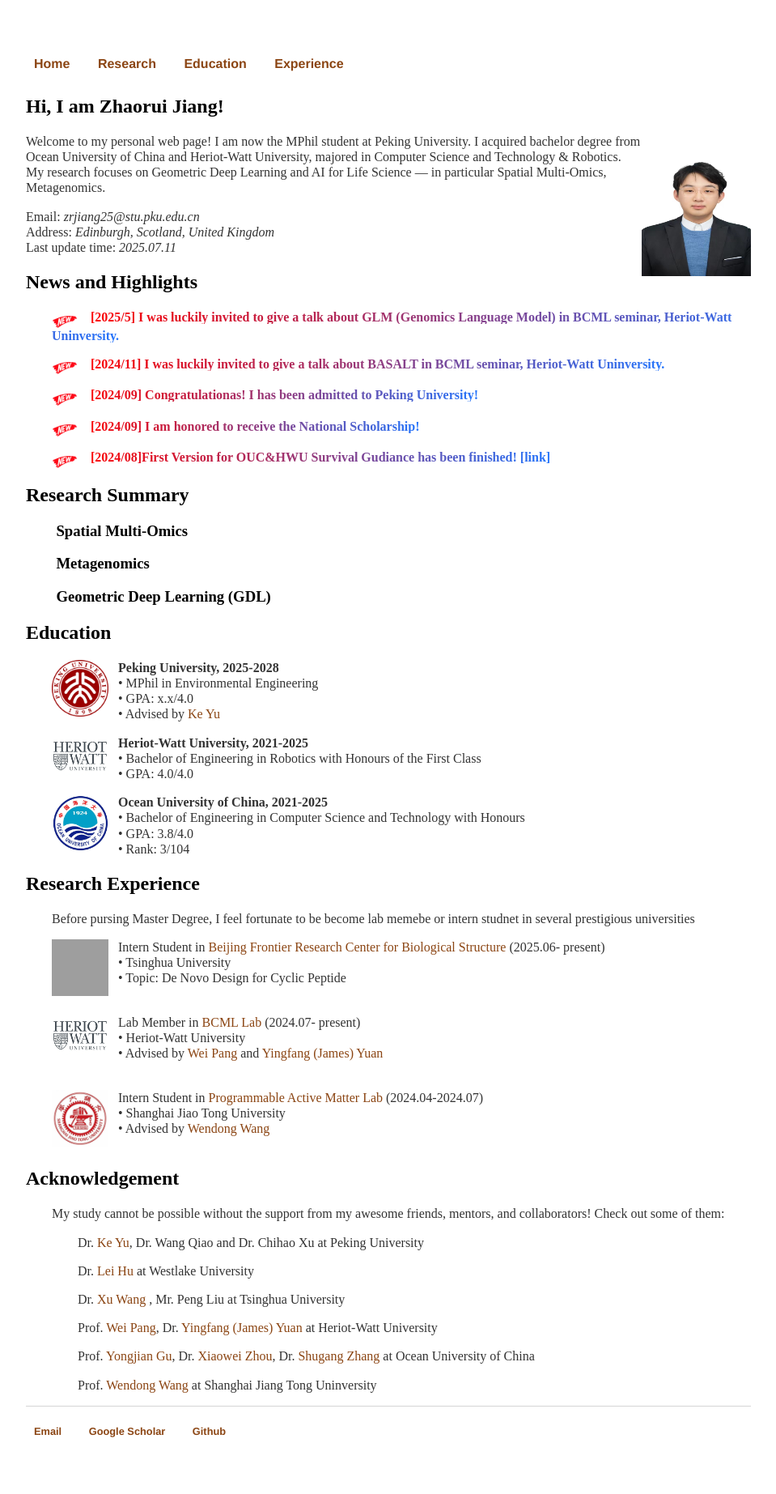
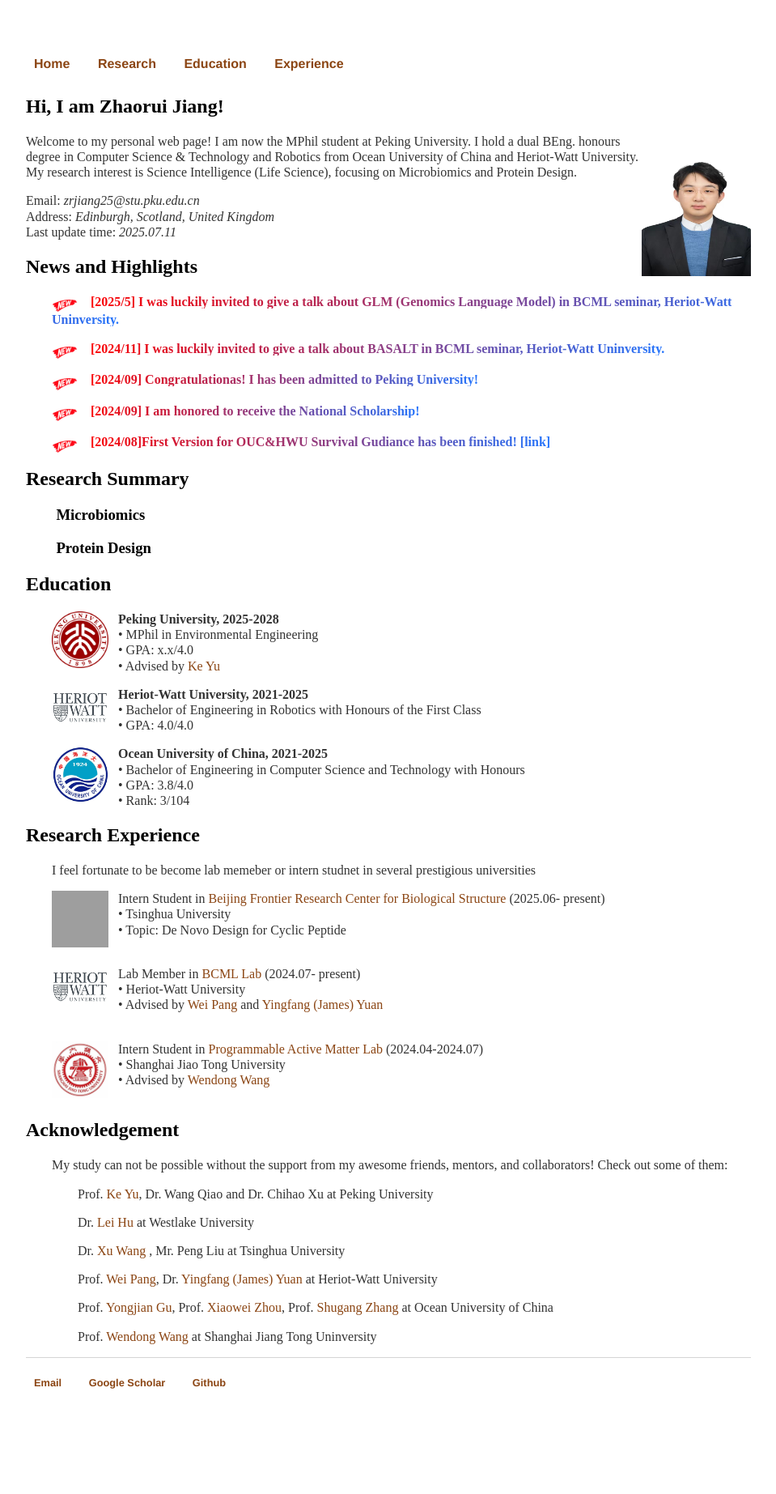
Before and after one commit to zhaorui-bi/zhaorui-bi.github.io, a Jekyll site: the page built from index.html, in a window 1280 px wide. Shown: the whole page at 81% size, without its empty margins (160-1119 px from the left). Built offline with Jekyll 4.4.1, drawn with Linux system fonts in a browser that asks for light colours; after the commit the page ends 1785 px from its top, so only the background shows below that; grey boxes are pictures that could not be loaded.

Commit message:
Update index.html

```diff
--- a/index.html
+++ b/index.html
@@ -5,8 +5,9 @@ title: Zhaorui Jiang
 <div class="blurb">
 	<h2>Hi, I am Zhaorui Jiang!</h2>
 	<p><img src="/img/person.jpg" align="right" alt="portrait" width="135" height="176"/>
-		Welcome to my personal web page! I am now the MPhil student at Peking University. I acquired bachelor degree from Ocean University of China and Heriot-Watt University, majored in Computer Science and Technology & Robotics.
-		My research focuses on Geometric Deep Learning and AI for Life Science — in particular Spatial Multi-Omics, Metagenomics. </p>
+		Welcome to my personal web page! I am now the MPhil student at Peking University.
+		I hold a dual BEng. honours degree in Computer Science & Technology and Robotics from Ocean University of China and Heriot-Watt University.
+		My research interest is Science Intelligence (Life Science), focusing on Microbiomics and Protein Design.</p>
 
 	<p>
 		Email: <em> zrjiang25@stu.pku.edu.cn </a> </em><br>
@@ -46,11 +47,11 @@ title: Zhaorui Jiang
 	<h2><a name="pub"></a>Research Summary</h2>
 <!-- 	<p style="margin-left: 2em;">* represents equal contribution and co-first authorship.</p>  -->
 
-	<h3 style="margin-left: 2em;"> Spatial Multi-Omics </h3>
+	<h3 style="margin-left: 2em;"> Microbiomics </h3>
 
-	<h3 style="margin-left: 2em;"> Metagenomics </h3>
+	<h3 style="margin-left: 2em;"> Protein Design </h3>
 
-	<h3 style="margin-left: 2em;"> Geometric Deep Learning (GDL) </h3>
+<!-- 	<h3 style="margin-left: 2em;"> Geometric Deep Learning (GDL) </h3> -->
 
 <!-- 		<p style="margin-left: 4em;">
 			&nbsp&nbsp <b>Explaining Graph Neural Networks Improves the Molecular Property Prediction</b> <br>
@@ -105,7 +106,7 @@ title: Zhaorui Jiang
 
 
 	<h2><a name="exp"></a>Research Experience</h2>
-		<p style="text-indent: 2em;">Before pursing Master Degree, I feel fortunate to be become lab memebe or intern studnet in several prestigious universities</p>
+		<p style="text-indent: 2em;">I feel fortunate to be become lab memeber or intern studnet in several prestigious universities</p>
 		<p style="margin-left: 2em;">
 			<img src="/img/tsinghua.png" align="left" width="70" height="70"/>
 			&nbsp&nbsp  Intern Student in <a href="https://www.icsb.tsinghua.edu.cn/">Beijing Frontier Research Center for Biological Structure </a>(2025.06- present) <br>
@@ -135,9 +136,9 @@ title: Zhaorui Jiang
 
 	<h2><a name="exp"></a>Acknowledgement</h2>
 		<p style="text-indent: 2em;">
-			My study cannot be possible without the support from my awesome friends, mentors, and collaborators! Check out some of them: </p>
+			My study can not be possible without the support from my awesome friends, mentors, and collaborators! Check out some of them: </p>
 		<p style="margin-left: 4em;">
-			Dr.<a href="https://see.pkusz.edu.cn/info/1012/1454.htm"> Ke Yu</a>, Dr. Wang Qiao and Dr. Chihao Xu at Peking University</p>
+			Prof.<a href="https://see.pkusz.edu.cn/info/1012/1454.htm"> Ke Yu</a>, Dr. Wang Qiao and Dr. Chihao Xu at Peking University</p>
 		<p style="margin-left: 4em;">
 			Dr.<a href="https://dbinary.github.io"> Lei Hu</a> at Westlake University </p>
 		<p style="margin-left: 4em;">
@@ -145,7 +146,7 @@ title: Zhaorui Jiang
 		<p style="margin-left: 4em;">
 			Prof.<a href="https://pangwei.eu.org"> Wei Pang</a>, Dr.<a href="https://yuanjames.github.io"> Yingfang (James) Yuan</a> at Heriot-Watt University</p>
 		<p style="margin-left: 4em;">
-			Prof.<a href="https://it.ouc.edu.cn/gyj"> Yongjian Gu</a>, Dr.<a href="https://it.ouc.edu.cn/zxw/list.htm"> Xiaowei Zhou</a>, Dr.<a href="https://it.ouc.edu.cn/zsg1/list.htm"> Shugang Zhang</a> at Ocean University of China</p>
+			Prof.<a href="https://it.ouc.edu.cn/gyj"> Yongjian Gu</a>, Prof.<a href="https://it.ouc.edu.cn/zxw/list.htm"> Xiaowei Zhou</a>, Prof.<a href="https://it.ouc.edu.cn/zsg1/list.htm"> Shugang Zhang</a> at Ocean University of China</p>
 <!-- 		<p style="margin-left: 4em;">
 			Dr.<a href="https://gaingod-xu.github.io/index_ABOUT.html"> Huao Xu</a> at Harvard University</p> -->
 		<p style="margin-left: 4em;">
```
